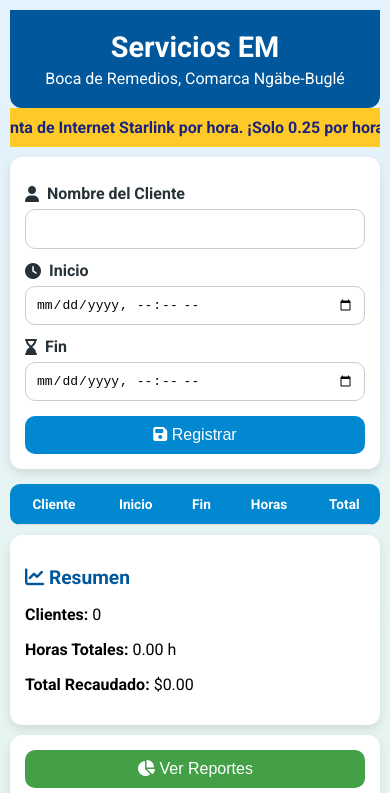
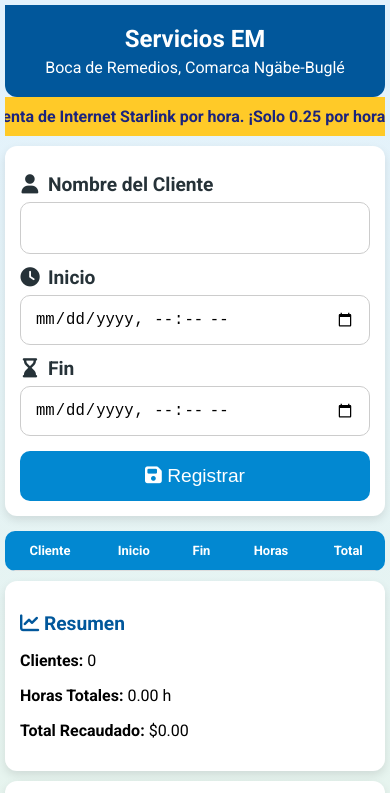
Before and after one commit to eliezer319/SERVICIOS-EM, a plain HTML site: page index.html in a window 390 px wide. Both pictures are taken after a click on the button "Registrar". Shown: the top 793 px of the page. Drawn offline with nearby package versions, Linux system fonts and the light colour scheme.

Commit message:
Add files via upload

```diff
--- a/index.html
+++ b/index.html
@@ -79,6 +79,8 @@
     }
     label i {
       margin-right: 8px;
+      min-width: 20px;
+      text-align: center;
     }
     input,
     datalist,
@@ -101,6 +103,7 @@
       width: 100%;
       display: block;
       cursor: pointer;
+      transition: background-color 0.3s ease;
     }
     .btn:hover {
       background: #0277bd;
@@ -129,6 +132,7 @@
       padding: 12px;
       border-bottom: 1px solid #ddd;
       font-size: 0.95em;
+      word-break: break-word;
     }
     th {
       background: #0288d1;
@@ -158,14 +162,46 @@
       width: 100%;
       font-size: 1em;
       cursor: pointer;
+      transition: background-color 0.3s ease;
     }
     .reportes-toggle button:hover {
       background: #388e3c;
     }
-    @media screen and (max-width: 480px) {
+    /* Móvil */
+    @media screen and (max-width: 600px) {
+      body {
+        padding: 5px;
+      }
+      .formulario label,
+      .formulario input,
+      .formulario button,
+      .busqueda input,
+      .busqueda button {
+        font-size: 1.2em;
+      }
+      input,
+      select,
+      datalist {
+        padding: 14px;
+      }
+      .btn,
+      .reportes-toggle button {
+        padding: 14px;
+        font-size: 1.3em;
+      }
+      table,
       th,
       td {
-        font-size: 0.85em;
+        font-size: 0.9em;
+      }
+      tbody tr {
+        min-height: 50px;
+      }
+      header h1 {
+        font-size: 1.5em;
+      }
+      .marquesina span {
+        font-size: 1em;
       }
     }
   </style>
@@ -183,17 +219,27 @@
   </div>
 
   <div class="formulario">
-    <label
-      ><i class="fas fa-user"></i> Nombre del Cliente</label
-    >
-    <input type="text" id="cliente" list="lista-clientes" />
+    <label><i class="fas fa-user"></i> Nombre del Cliente</label>
+    <input type="text" id="cliente" list="lista-clientes" autocomplete="off" />
     <datalist id="lista-clientes"></datalist>
 
+    <!-- Para desktop -->
+    <div class="input-completo">
       <label><i class="fas fa-clock"></i> Inicio</label>
       <input type="datetime-local" id="inicio" />
-
       <label><i class="fas fa-hourglass-end"></i> Fin</label>
       <input type="datetime-local" id="fin" />
+    </div>
+
+    <!-- Para móvil -->
+    <div class="input-separado" style="display:none;">
+      <label><i class="fas fa-calendar-alt"></i> Fecha</label>
+      <input type="date" id="fecha-movil" />
+      <label><i class="fas fa-clock"></i> Hora Inicio</label>
+      <input type="time" id="hora-inicio-movil" />
+      <label><i class="fas fa-hourglass-end"></i> Hora Fin</label>
+      <input type="time" id="hora-fin-movil" />
+    </div>
 
     <button class="btn" onclick="registrarCliente()">
       <i class="fas fa-save"></i> Registrar
@@ -247,6 +293,13 @@
   </div>
 
   <script>
+    // Detectar si es móvil
+    function esDispositivoMovil() {
+      return /Android|webOS|iPhone|iPad|iPod|BlackBerry|IEMobile|Opera Mini/i.test(
+        navigator.userAgent
+      );
+    }
+
     let totalClientes = 0,
       totalHoras = 0,
       totalDinero = 0;
@@ -256,6 +309,15 @@
     let registrosGraficos = [];
 
     window.onload = () => {
+      if (esDispositivoMovil()) {
+        document.querySelector(".input-completo").style.display = "none";
+        document.querySelector(".input-separado").style.display = "block";
+      } else {
+        document.querySelector(".input-completo").style.display = "block";
+        document.querySelector(".input-separado").style.display = "none";
+      }
+
+      // Cargar historial de hoy si existe
       const ultima = localStorage.getItem("ultima_fecha");
       if (ultima !== hoy) {
         localStorage.setItem("ultima_fecha", hoy);
@@ -283,10 +345,24 @@
 
     function registrarCliente() {
       const cliente = document.getElementById("cliente").value.trim();
-      const inicio = new Date(document.getElementById("inicio").value);
-      const fin = new Date(document.getElementById("fin").value);
+      let inicio, fin;
+
+      if (esDispositivoMovil()) {
+        const fecha = document.getElementById("fecha-movil").value;
+        const horaInicio = document.getElementById("hora-inicio-movil").value;
+        const horaFin = document.getElementById("hora-fin-movil").value;
+        if (!fecha || !horaInicio || !horaFin || !cliente)
+          return alert("Completa todos los campos.");
+
+        inicio = new Date(`${fecha}T${horaInicio}`);
+        fin = new Date(`${fecha}T${horaFin}`);
+      } else {
+        inicio = new Date(document.getElementById("inicio").value);
+        fin = new Date(document.getElementById("fin").value);
         if (!cliente || isNaN(inicio) || isNaN(fin))
           return alert("Completa todos los campos.");
+      }
+
       if (fin <= inicio) return alert("La hora de fin debe ser posterior a inicio.");
 
       const horas = (fin - inicio) / 3600000;
@@ -333,9 +409,16 @@
         }, restante);
       }
 
+      // Limpiar campos
       document.getElementById("cliente").value = "";
+      if (esDispositivoMovil()) {
+        document.getElementById("fecha-movil").value = "";
+        document.getElementById("hora-inicio-movil").value = "";
+        document.getElementById("hora-fin-movil").value = "";
+      } else {
         document.getElementById("inicio").value = "";
         document.getElementById("fin").value = "";
+      }
     }
 
     function agregarFila(r) {
@@ -361,7 +444,8 @@
       const fecha = document.getElementById("fecha-busqueda").value;
       const datos = JSON.parse(localStorage.getItem(`historial_${fecha}`) || "[]");
       const cont = document.getElementById("resultado-historial");
-      if (!datos.length) return (cont.innerHTML = "<p>No hay registros para esa fecha.</p>");
+      if (!datos.length)
+        return (cont.innerHTML = "<p>No hay registros para esa fecha.</p>");
       let html =
         '<table><thead><tr><th>Cliente</th><th>Inicio</th><th>Fin</th><th>Horas</th><th>Total</th></tr></thead><tbody>';
       datos.forEach((r) => {
@@ -372,11 +456,17 @@
     }
 
     function actualizarGraficos() {
+      if (!registrosGraficos.length) return;
+
       const labels = registrosGraficos.map((r) => r.cliente);
       const dataValores = registrosGraficos.map((r) => parseFloat(r.total));
 
+      // Eliminar gráficos previos para no sobreponer
+      if (window.chartBar) window.chartBar.destroy();
+      if (window.chartPie) window.chartPie.destroy();
+
       const ctx1 = document.getElementById("graficoBarras").getContext("2d");
-      new Chart(ctx1, {
+      window.chartBar = new Chart(ctx1, {
         type: "bar",
         data: {
           labels,
@@ -388,11 +478,11 @@
             },
           ],
         },
-        options: { responsive: true },
+        options: { responsive: true, maintainAspectRatio: false },
       });
 
       const ctx2 = document.getElementById("graficoPastel").getContext("2d");
-      new Chart(ctx2, {
+      window.chartPie = new Chart(ctx2, {
         type: "doughnut",
         data: {
           labels,
@@ -406,7 +496,7 @@
             },
           ],
         },
-        options: { responsive: true },
+        options: { responsive: true, maintainAspectRatio: false },
       });
     }
 
```
Lines whose indentation alone changed are shown as unchanged.
